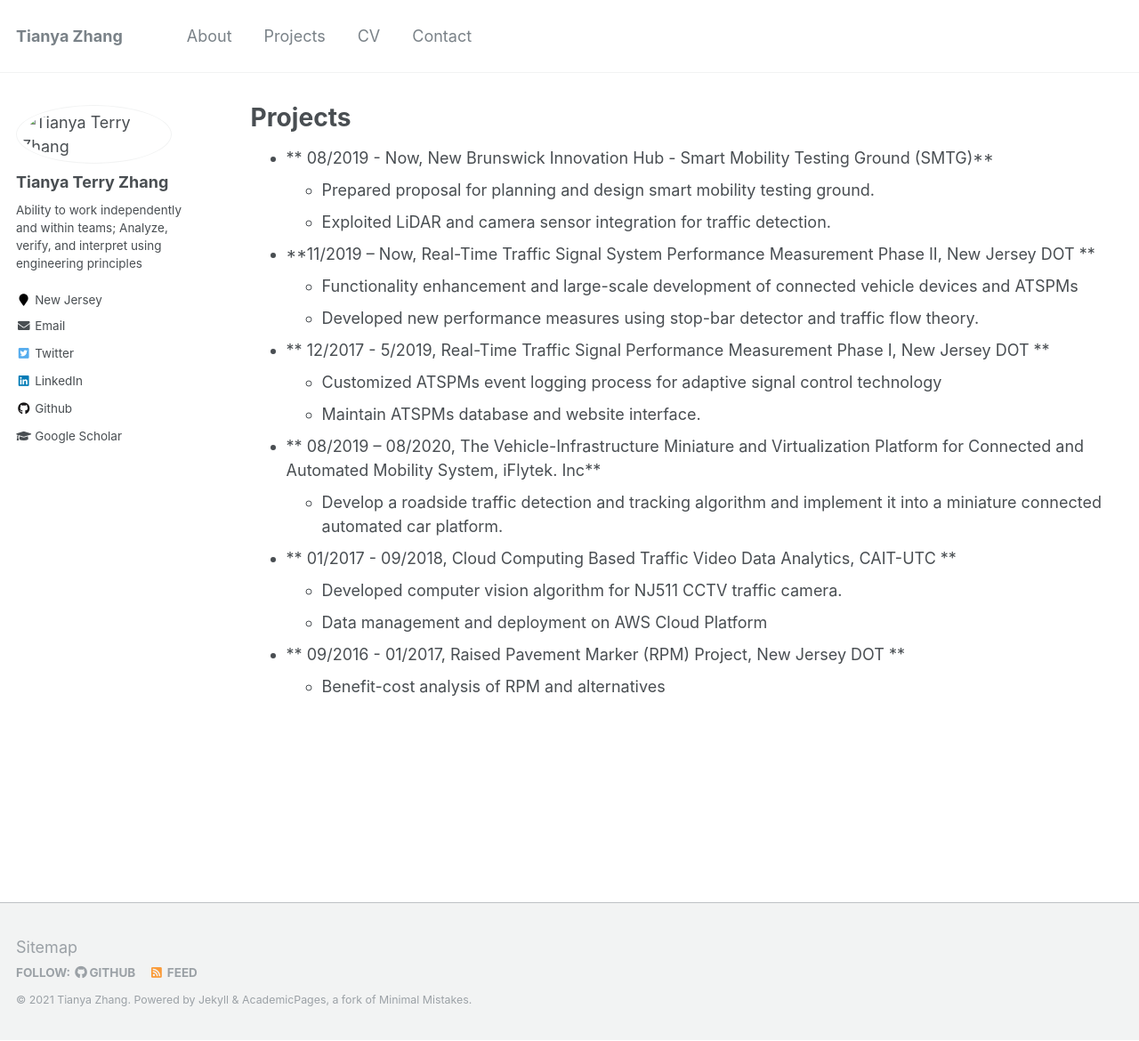
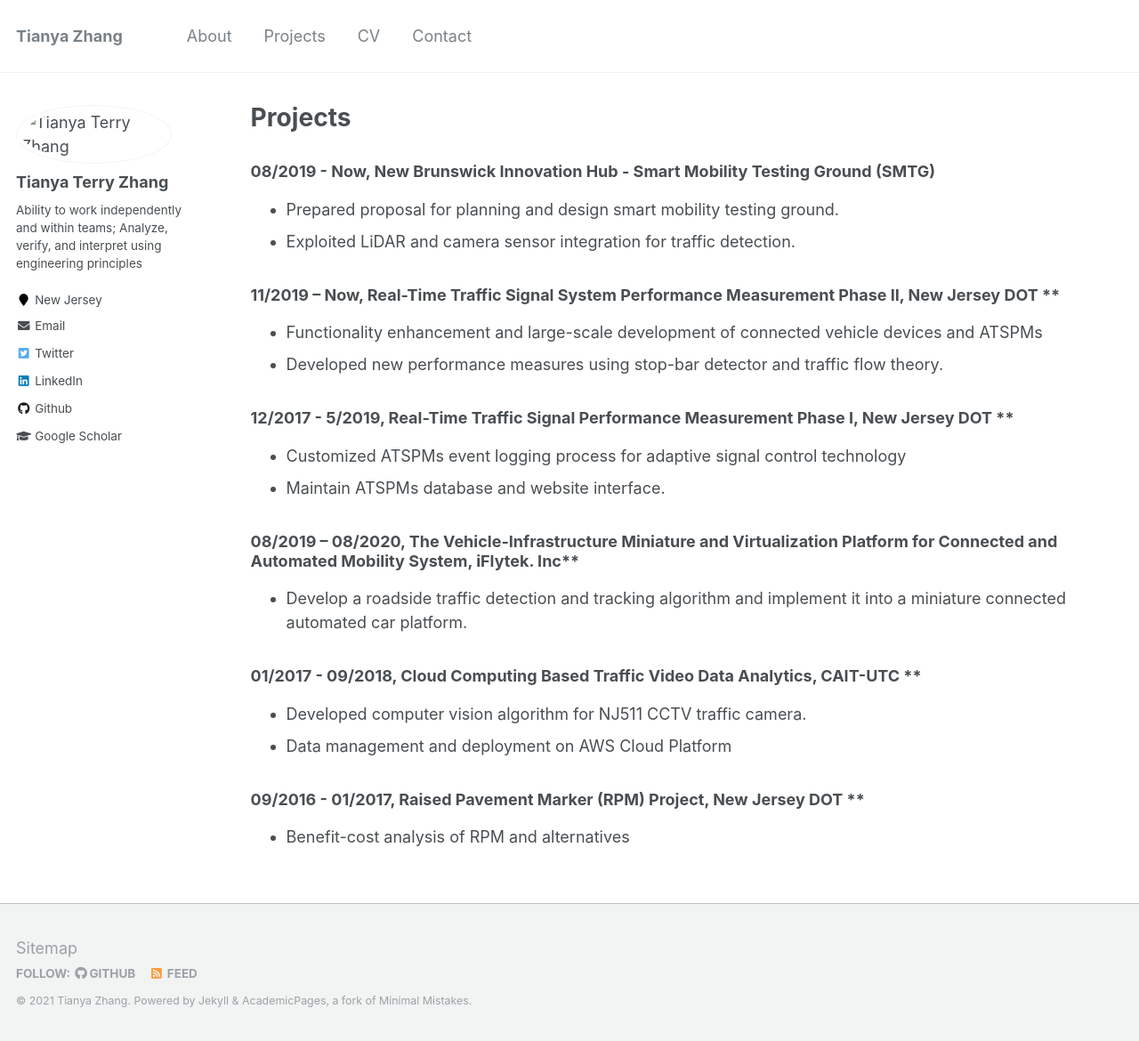
Before and after one commit to TeRyZh/Website, a Jekyll site: the page built from _pages/projects.md, in a window 1280 px wide and 1170 px high. Shown: the whole window at 89% size. Built offline with Jekyll 4.4.1, drawn with Linux system fonts in a browser that asks for light colours.

Commit message:
Update projects.md

```diff
--- a/_pages/projects.md
+++ b/_pages/projects.md
@@ -9,24 +9,24 @@ redirect_from:
 
 {% include base_path %}
 
-* ** 08/2019 - Now, New Brunswick Innovation Hub - Smart Mobility Testing Ground (SMTG)**
+###  08/2019 - Now, New Brunswick Innovation Hub - Smart Mobility Testing Ground (SMTG)
   * Prepared proposal for planning and design smart mobility testing ground.
   * Exploited LiDAR and camera sensor integration for traffic detection.
 
-* **11/2019 – Now, Real-Time Traffic Signal System Performance Measurement Phase II, New Jersey DOT **
+### 11/2019 – Now, Real-Time Traffic Signal System Performance Measurement Phase II, New Jersey DOT **
   * Functionality enhancement and large-scale development of connected vehicle devices and ATSPMs
   * Developed new performance measures using stop-bar detector and traffic flow theory.
 
-* ** 12/2017 - 5/2019, Real-Time Traffic Signal Performance Measurement Phase Ⅰ, New Jersey DOT **
+### 12/2017 - 5/2019, Real-Time Traffic Signal Performance Measurement Phase Ⅰ, New Jersey DOT **
   * Customized ATSPMs event logging process for adaptive signal control technology
   * Maintain ATSPMs database and website interface.
 
-* ** 08/2019 – 08/2020, The Vehicle-Infrastructure Miniature and Virtualization Platform for Connected and Automated Mobility System, iFlytek. Inc**
+### 08/2019 – 08/2020, The Vehicle-Infrastructure Miniature and Virtualization Platform for Connected and Automated Mobility System, iFlytek. Inc**
   * Develop a roadside traffic detection and tracking algorithm and implement it into a miniature connected automated car platform.
 
-* ** 01/2017 - 09/2018, Cloud Computing Based Traffic Video Data Analytics, CAIT-UTC **
+###  01/2017 - 09/2018, Cloud Computing Based Traffic Video Data Analytics, CAIT-UTC **
   * Developed computer vision algorithm for NJ511 CCTV traffic camera.
   * Data management and deployment on AWS Cloud Platform
 
-* ** 09/2016 - 01/2017, Raised Pavement Marker (RPM) Project, New Jersey DOT **
+###  09/2016 - 01/2017, Raised Pavement Marker (RPM) Project, New Jersey DOT **
   * Benefit-cost analysis of RPM and alternatives
```
